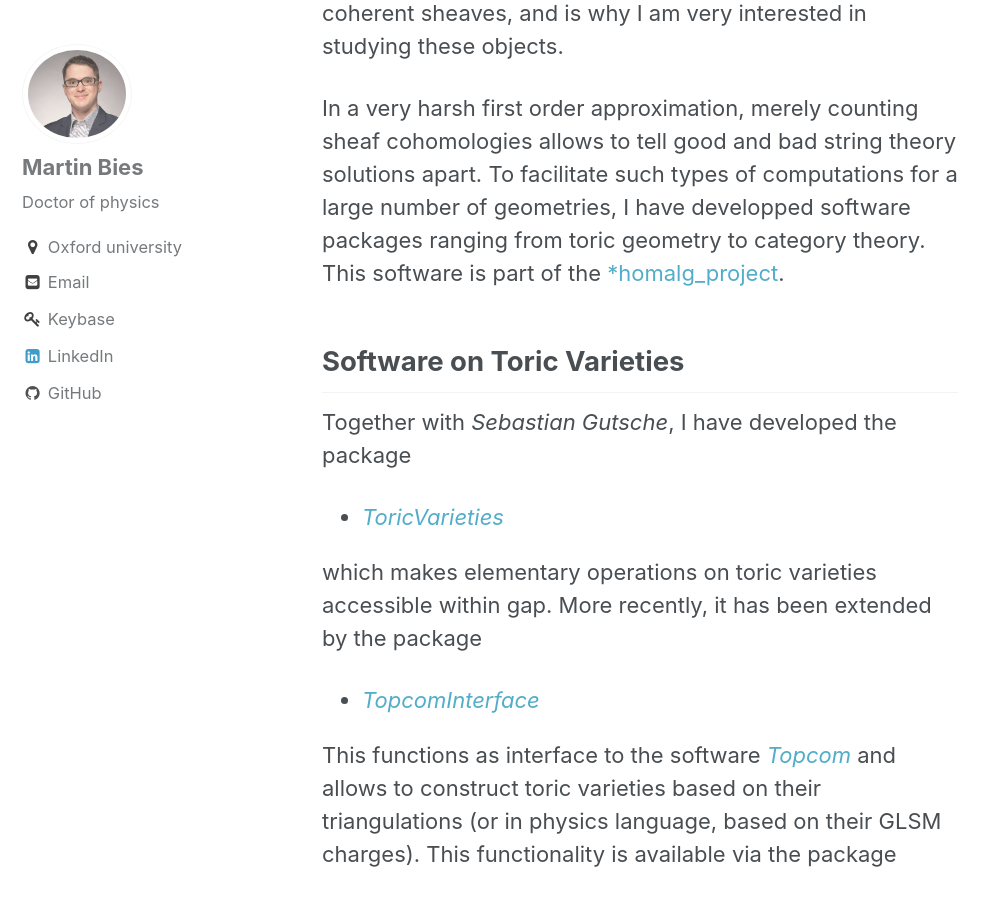
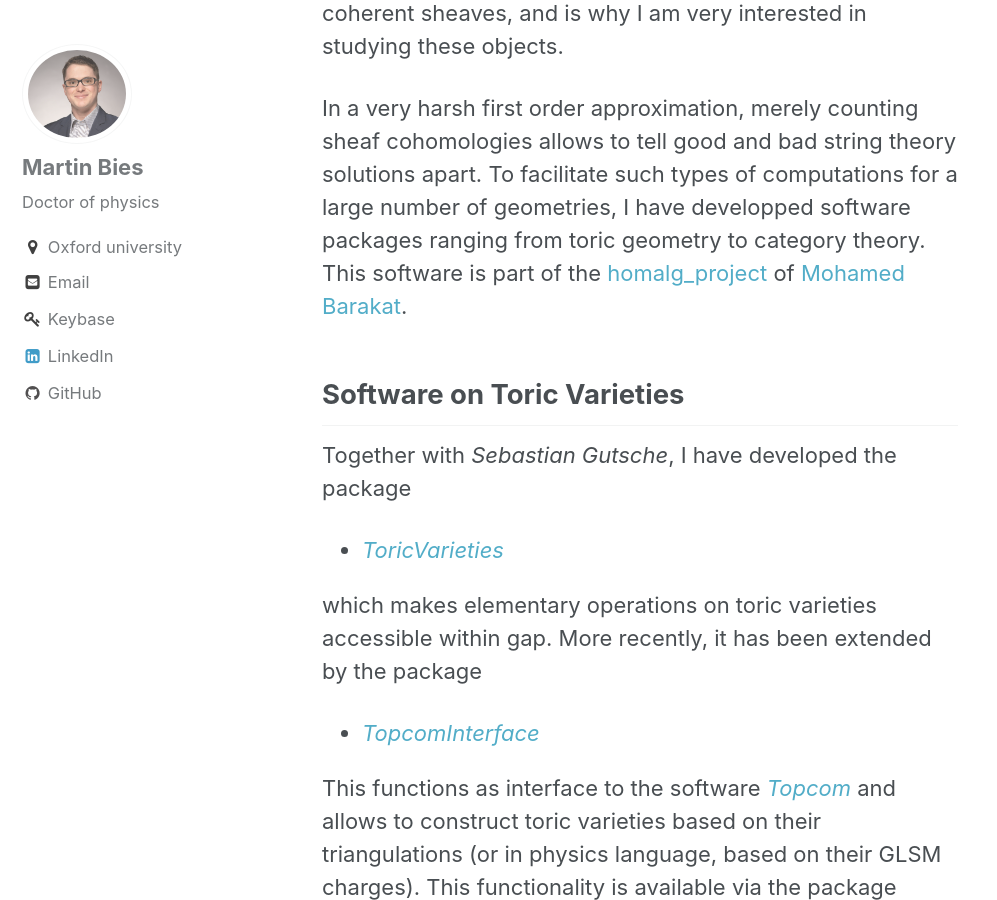
Before and after one commit to MartinBies/MartinBies.github.io, a Jekyll site: the page built from _pages/research.md, in a window 1280 px wide and 900 px high, scrolled down 1032 px. Shown: the whole window, without its empty margins (0-997 px from the left). Built offline with Jekyll 4.4.1, drawn with Linux system fonts in a browser that asks for light colours.

Commit message:
Add reference to Mohamed

```diff
--- a/_pages/research.md
+++ b/_pages/research.md
@@ -14,7 +14,7 @@ Of ample importance for string phenomenology is the number of Higgs fields in a
 
 This analogy extends beyond F-theory. Namely, also in type IIB string theory, the topological B-model and heterotic string theory, such zero mode countings can be phrased in terms of cohomologies of coherent sheaves. Even more, homological mirror symmetry is a categorical equivalence of the category of coherent sheaves (on a certain Calabi-Yau manifold) and the Fukaya category (on the dual Calabi-Yau manifold). This underlines the geometric importance of coherent sheaves, and is why I am very interested in studying these objects.
 
-In a very harsh first order approximation, merely counting sheaf cohomologies allows to tell good and bad string theory solutions apart. To facilitate such types of computations for a large number of geometries, I have developped software packages ranging from toric geometry to category theory. This software is part of the [*homalg_project](https://github.com/homalg-project).
+In a very harsh first order approximation, merely counting sheaf cohomologies allows to tell good and bad string theory solutions apart. To facilitate such types of computations for a large number of geometries, I have developped software packages ranging from toric geometry to category theory. This software is part of the [homalg_project](https://github.com/homalg-project) of [Mohamed Barakat](https://github.com/mohamed-barakat).
 
 
 ## Software on Toric Varieties
```
